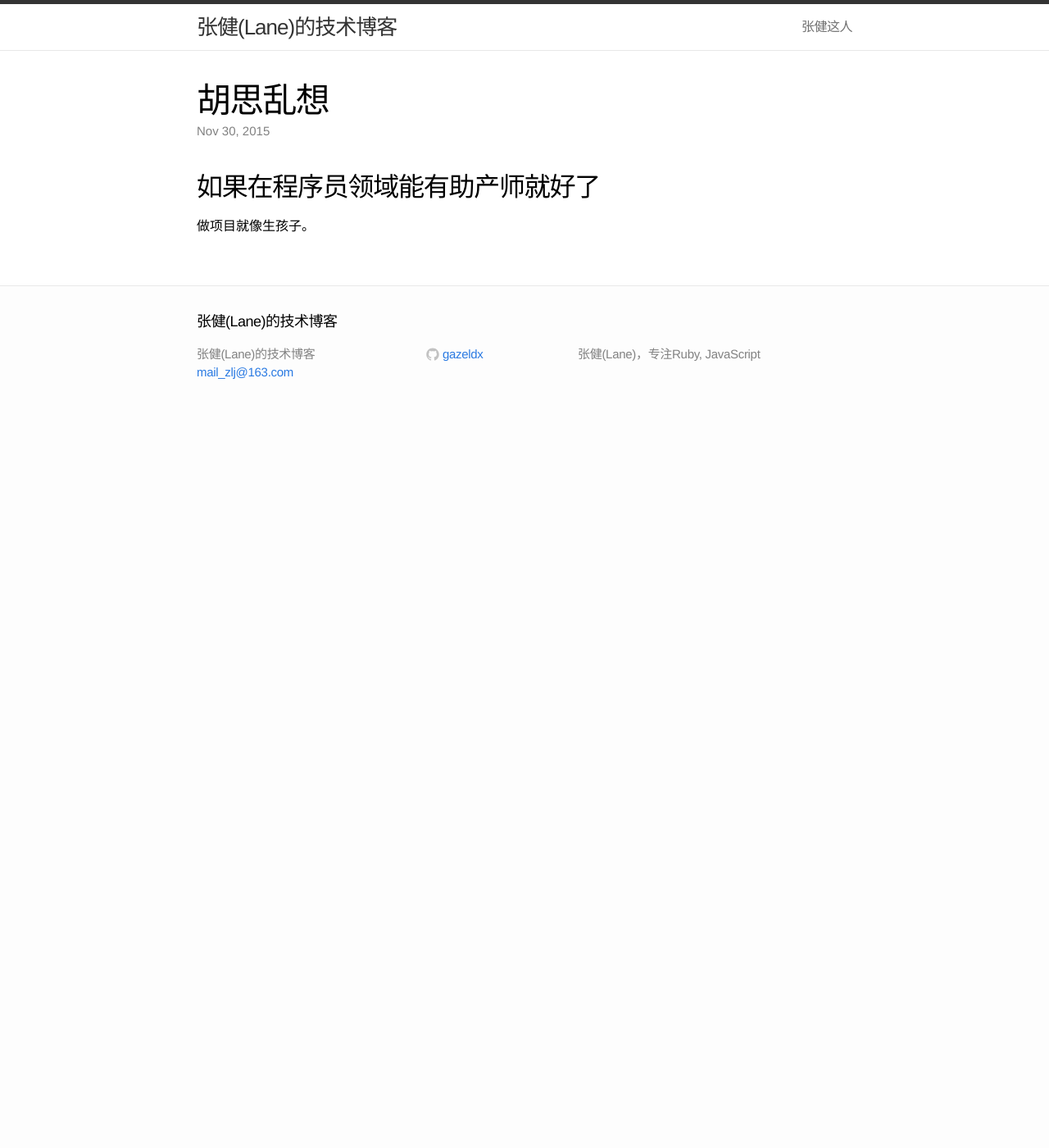
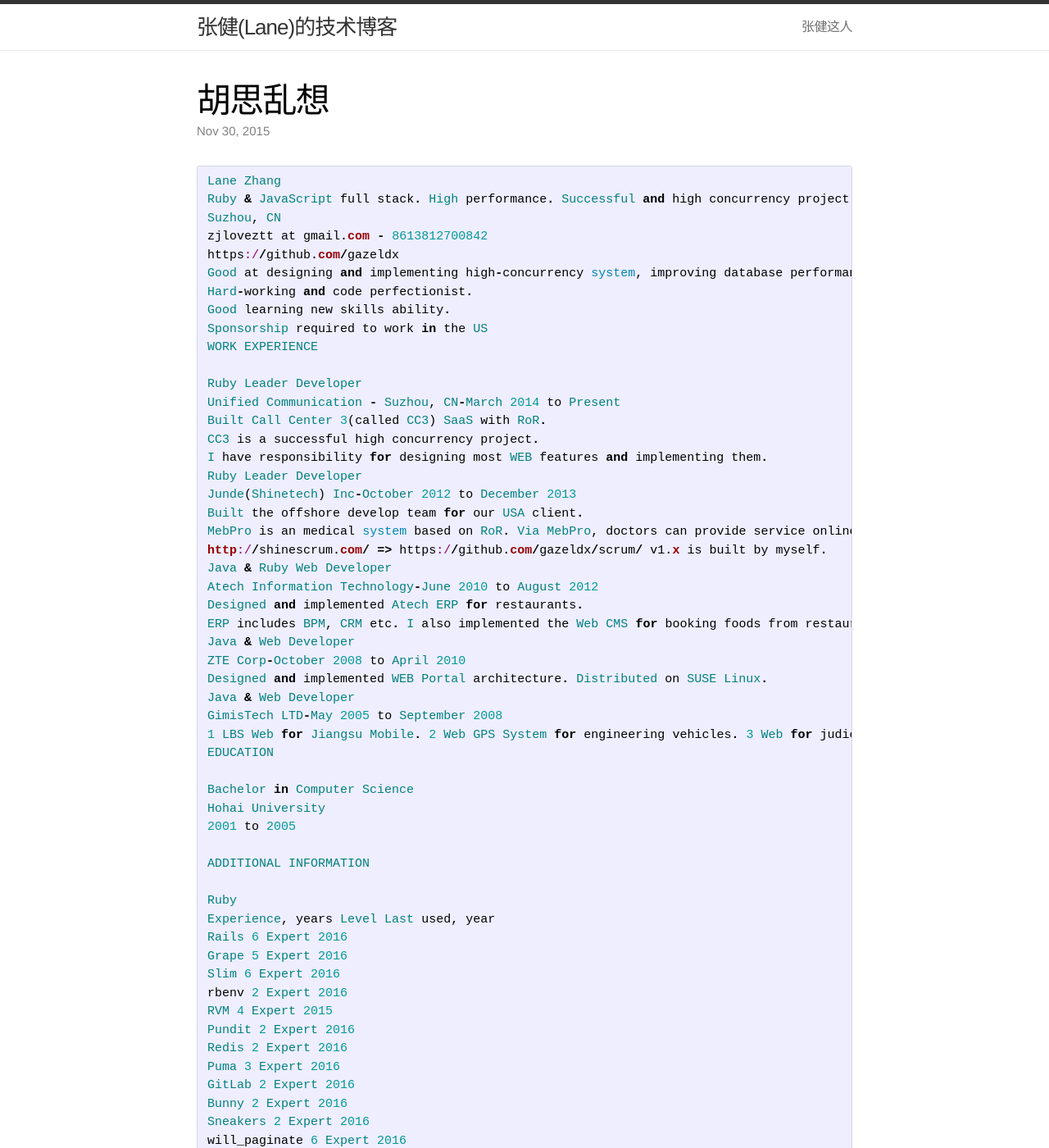
Before and after one commit to gazeldx/gazeldx.github.io, a Jekyll site: the page built from _posts/2016-01-21-胡思乱想.markdown, in a window 1280 px wide and 1400 px high. Shown: the whole window at 82% size. Built offline with Jekyll 4.4.1, drawn with Linux system fonts in a browser that asks for light colours; some of the changed text lies outside the part shown.

Commit message:
Update something

````diff
--- a/_posts/2014-11-07-postgresql.markdown
+++ b/_posts/2014-11-07-postgresql.markdown
@@ -191,7 +191,7 @@ $ pg_ctl reload -D data #当配置文件改变时，使用. 这样数据库不
 
     $ psql --version # 查看pg版本
 
-    # \dt # List all tables.
+    # \dt+ # List all tables.
 
     # \d+ schema_migrations # Show DDL of a table
 
@@ -271,7 +271,7 @@ $ nohup sudo -u postgres /usr/local/pgsql/bin/pg_restore -d some_production < /s
 ### pgBadger
 * 官方的包在CentOS上我发现无法解压
 {% highlight bash %}
-$ cd /root/pgbadger-master
+$ cd /root/pgbadger-master  # /home/soft/pgbadger-8.1
 $ pgbadger --prefix 'postgresql.conf里面 log_line_prefix 的值(如'%t [%p]: [%l-1] ')' /path/to/your/pglog/*.log -o out.html
 $ pgbadger --prefix '%t [%p]: [%l-1] user=%u,db=%d ' /pgdata95/pg_log/postgresql-Mon.log -o out_20160530.html
 $ scp root@173.130.1.132:/root/pgbadger-master/out_20160530.html ./
--- a/_posts/2014-11-11-linux-command.markdown
+++ b/_posts/2014-11-11-linux-command.markdown
@@ -44,6 +44,7 @@ http://linux.vbird.org/linux_server/0140networkcommand.php#netstat
 ```bash
 $ find / -type f -name '*.iso' #查找iso普通文件
 $ find / -type f -size +500000k -exec ls -lh {} \; | awk '{ print $9 ": " $5 }' # 查询所有大小大于500M的文件
+$ find DIR_NAME -type f | wc -l # 遍历某个目录, 显示该目录下的文件数量
 ```
 
 `$ grep -i rack Gemfile.lock # 从一个文件中搜索相关文字, 本例是从Gemfile.lock中查找所有包含rack这个字符串的行`
--- a/_posts/2015-07-17-Nginx.markdown
+++ b/_posts/2015-07-17-Nginx.markdown
@@ -4,6 +4,8 @@ title:  "Nginx"
 date:   2015-07-17 08:16:42
 categories: Nginx
 ---
+
+一个教程: https://openresty.org/download/agentzh-nginx-tutorials-zhcn.html
 
 {% highlight bash %}
 $ killall -HUP nginx # 无缝重启Nginx（对于修改了Nginx配置的时候很有用）
--- a/_posts/2015-10-30-CentOS.markdown
+++ b/_posts/2015-10-30-CentOS.markdown
@@ -14,6 +14,12 @@ $ yum -y update #This will update installed software on CentOS to the latest ver
 $ yum -y groupinstall 'Development Tools'
 $ yum install man #用于查看各种软件的使用手册
 $ yum info man #查看man这软件的说明
+```
+
+rpmforge的源更牛, 如果elrepo的源找不到, 就用rpmforge的源
+```bash
+$ wget http://apt.sw.be/redhat/el6/en/x86_64/rpmforge/RPMS/rpmforge-release-0.5.2-2.el6.rf.x86_64.rpm
+$ rpm -Uvh rpmforge-release-0.5.2-2.el6.rf.x86_64.rpm
 ```
 
 ###
--- a/_posts/2016-01-21-胡思乱想.markdown
+++ b/_posts/2016-01-21-胡思乱想.markdown
@@ -5,5 +5,128 @@ date:   2015-11-30 15:05:25
 categories: thought
 ---
 
-## 如果在程序员领域能有助产师就好了
-做项目就像生孩子。
+{% highlight ruby %}
+Lane Zhang
+Ruby & JavaScript full stack. High performance. Successful and high concurrency project experience.
+Suzhou, CN
+zjloveztt at gmail.com - 8613812700842
+https://github.com/gazeldx
+Good at designing and implementing high-concurrency system, improving database performance.
+Hard-working and code perfectionist.
+Good learning new skills ability.
+Sponsorship required to work in the US
+WORK EXPERIENCE
+
+Ruby Leader Developer
+Unified Communication - Suzhou, CN-March 2014 to Present
+Built Call Center 3(called CC3) SaaS with RoR.
+CC3 is a successful high concurrency project.
+I have responsibility for designing most WEB features and implementing them.
+Ruby Leader Developer
+Junde(Shinetech) Inc-October 2012 to December 2013
+Built the offshore develop team for our USA client.
+MebPro is an medical system based on RoR. Via MebPro, doctors can provide service online and by phone call.
+http://shinescrum.com/ => https://github.com/gazeldx/scrum/ v1.x is built by myself.
+Java & Ruby Web Developer
+Atech Information Technology-June 2010 to August 2012
+Designed and implemented Atech ERP for restaurants.
+ERP includes BPM, CRM etc. I also implemented the Web CMS for booking foods from restaurants.
+Java & Web Developer
+ZTE Corp-October 2008 to April 2010
+Designed and implemented WEB Portal architecture. Distributed on SUSE Linux.
+Java & Web Developer
+GimisTech LTD-May 2005 to September 2008
+1 LBS Web for Jiangsu Mobile. 2 Web GPS System for engineering vehicles. 3 Web for judicial parole management.
+EDUCATION
+
+Bachelor in Computer Science
+Hohai University
+2001 to 2005
+
+ADDITIONAL INFORMATION
+
+Ruby
+Experience, years Level Last used, year
+Rails 6 Expert 2016
+Grape 5 Expert 2016
+Slim 6 Expert 2016
+rbenv 2 Expert 2016
+RVM 4 Expert 2015
+Pundit 2 Expert 2016
+Redis 2 Expert 2016
+Puma 3 Expert 2016
+GitLab 2 Expert 2016
+Bunny 2 Expert 2016
+Sneakers 2 Expert 2016
+will_paginate 6 Expert 2016
+CarrierWave 6 Expert 2016
+Faraday 2 Expert 2016
+Sinatra 4 Senior 2016
+Haml 1 Senior 2013
+RSpec 1 Senior 2015
+Capybara 1 Senior 2015
+Sequel 2 Senior 2016
+NewRelic 1 Senior 2013
+Chef 1 Advanced 2013
+...
+
+JavaScript
+Experience, years Level Last used, year
+jQuery 8 Expert 2016
+Faye(WebSocket) 2 Expert 2016
+amqp 2 Expert 2016
+Node.js 2 Senior 2016
+CoffeeScript 6 Senior 2016
+Express 2 Senior 2016
+Underscore 2 Senior 2016
+Handlebars 2 Senior 2016
+redis 2 Senior 2016
+Sequelize 1 Advanced 2016
+React & React-Native 1 Experienced 2016
+Ember.js 1 Experienced 2015
+Meteor 1 Experienced 2015
+AngularJS 1 Experienced 2015
+...
+
+Other Languages
+Experience, years Level Last used, year
+Java 5 Senior 2015
+SQL 11 Senior 2016
+Bash 4 Advanced 2016
+Python 1 Experienced 2016
+...
+
+Database
+Experience, years Level Last used, year
+PostgreSQL 6 Expert 2016
+Redis 2 Senior 2016
+MySQL 1 Senior 2013
+MongoDB 1 Advanced 2012
+MS-SQL 2 Advanced 2012
+Sysbase 2 Advanced 2010
+Oracle 2 Advanced 2009
+...
+
+OS
+Experience, years Level Last used, year
+CentOS 2 Senior 2016
+Debian 3 Senior 2015
+MacOS 4 Senior 2016
+...
+
+Software
+Experience, years Level Last used, year
+Git 5 Senior 2016
+Nginx 5 Senior 2016
+RabbitMQ 2 Advanced 2016
+FreeSwitch 2 Experienced 2016
+...
+
+Others
+Experience, years Level Last used, year
+bootstrap 4 Expert 2016
+RESTful APIs 2 Senior 2016
+Scrum 1 Senior 2013
+Android 1 Experienced 2016
+...
+{% endhighlight %}
````
Also changed, not shown: _posts/2015-11-09-FreeSwitch.markdown (+44 -0 lines).
